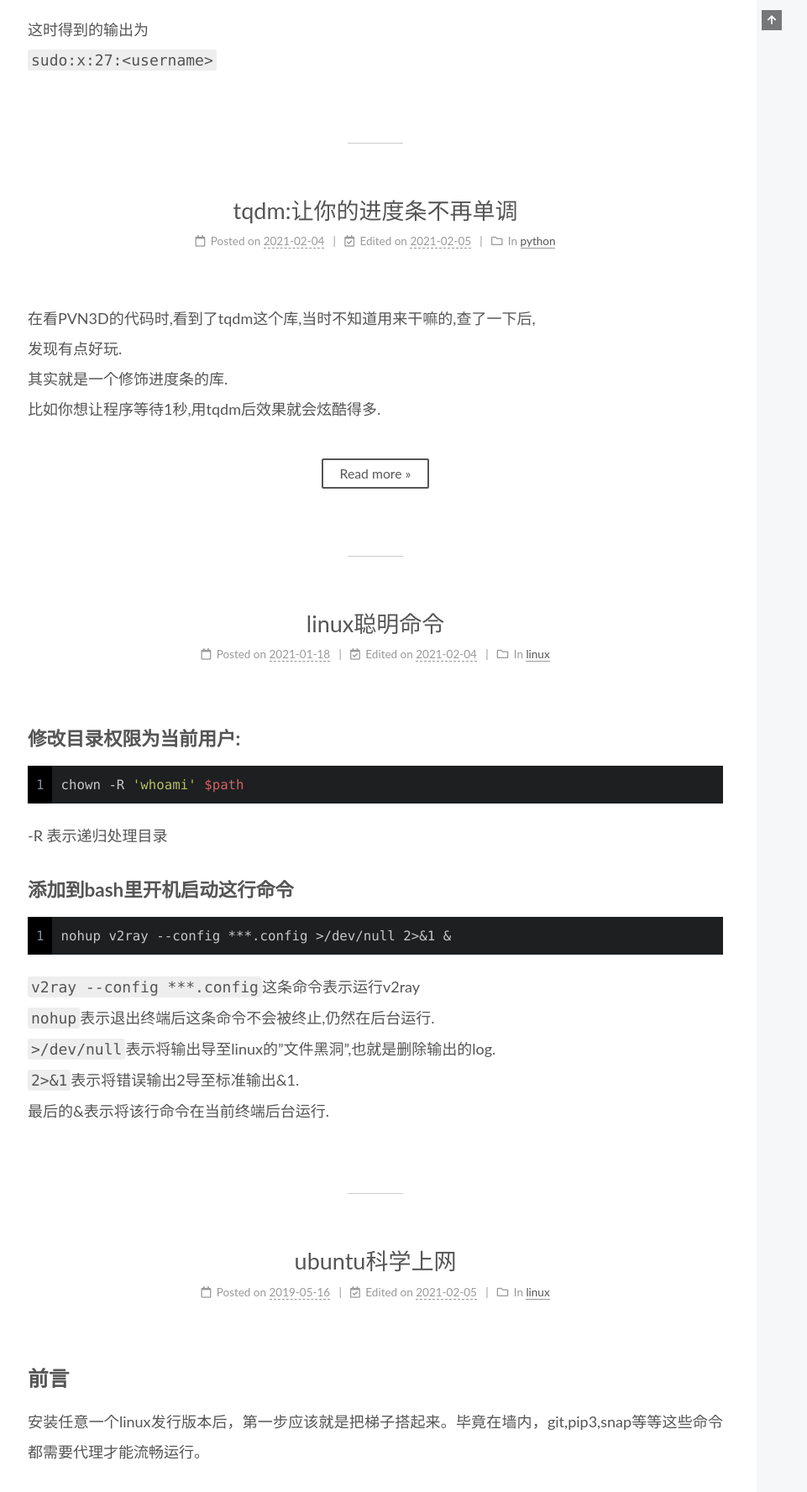
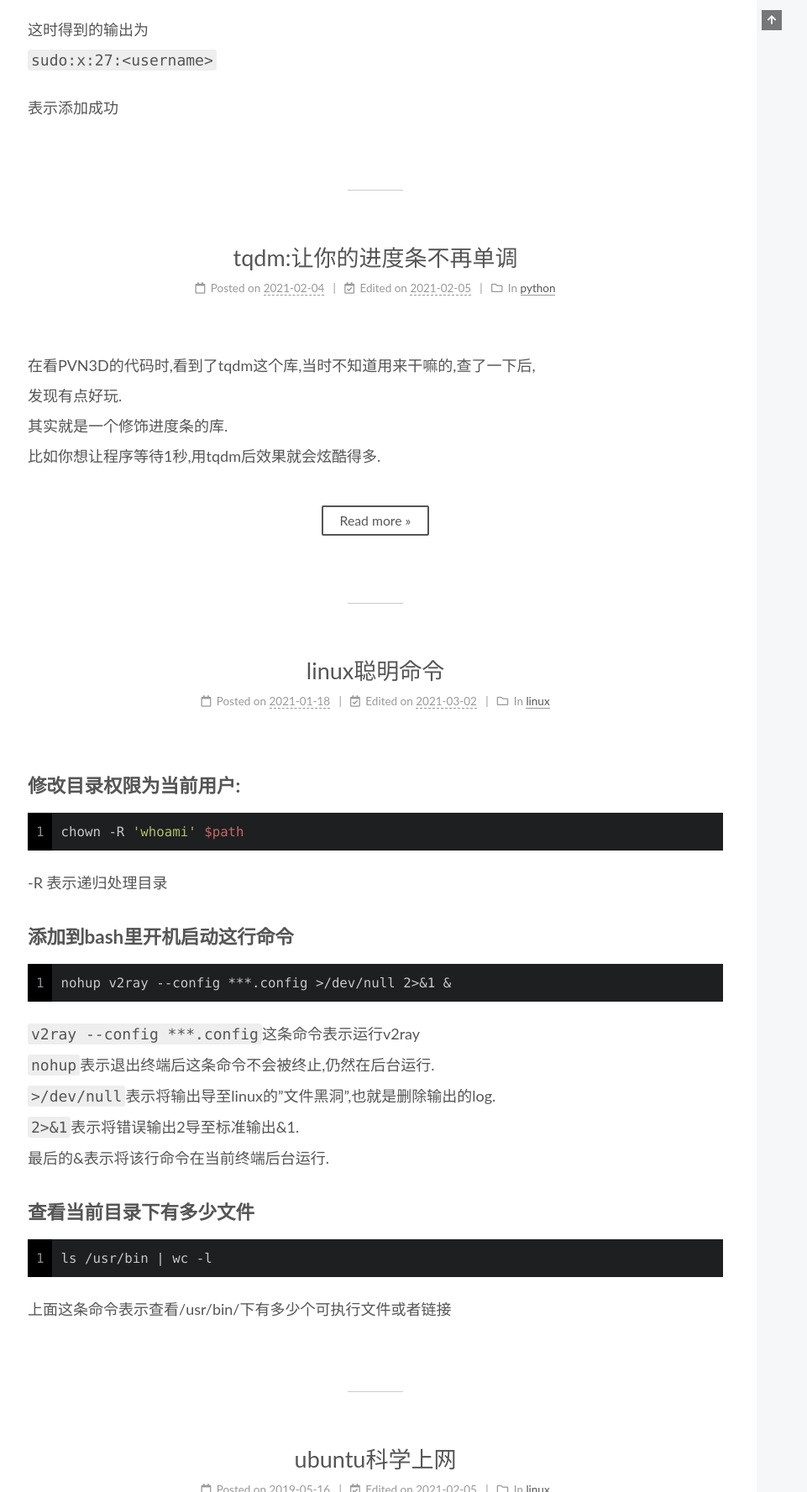
Before and after one commit to saprrow/saprrow.github.io, a plain HTML site: page index.html in a window 1280 px wide. Shown: the part 864-2641 px from the top of the page at 84% size, without its empty margins (319-1280 px from the left). Drawn offline with nearby package versions, Linux system fonts and the light colour scheme; some packages are replaced by stand-ins of ours; a script that the page names is missing.

Commit message:
Site updated: 2021-03-02 19:38:17

```diff
--- a/index.html
+++ b/index.html
@@ -194,7 +194,7 @@
               <span class="post-meta-item-text">Posted on</span>
 
 
-              <time title="Created: 2021-02-21 16:48:36 / Modified: 17:00:03" itemprop="dateCreated datePublished" datetime="2021-02-21T16:48:36+08:00">2021-02-21</time>
+              <time title="Created: 2021-02-21 16:48:36 / Modified: 17:00:54" itemprop="dateCreated datePublished" datetime="2021-02-21T16:48:36+08:00">2021-02-21</time>
             </span>
             <span class="post-meta-item">
               <span class="post-meta-item-icon">
@@ -227,6 +227,7 @@
 <h2 id="确认是否添加root权限"><a href="#确认是否添加root权限" class="headerlink" title="确认是否添加root权限"></a>确认是否添加root权限</h2><figure class="highlight bash"><table><tr><td class="gutter"><pre><span class="line">1</span><br><span class="line">2</span><br></pre></td><td class="code"><pre><span class="line">su - &lt;username&gt;</span><br><span class="line">grep <span class="string">&#x27;^sudo&#x27;</span> /etc/group</span><br></pre></td></tr></table></figure>
 
 <p>这时得到的输出为<br><code>sudo:x:27:&lt;username&gt;</code></p>
+<p>表示添加成功</p>
 
 
     </div>
@@ -358,7 +359,7 @@
                   <i class="far fa-calendar-check"></i>
                 </span>
                 <span class="post-meta-item-text">Edited on</span>
-                <time title="Modified: 2021-02-04 12:18:31" itemprop="dateModified" datetime="2021-02-04T12:18:31+08:00">2021-02-04</time>
+                <time title="Modified: 2021-03-02 19:37:37" itemprop="dateModified" datetime="2021-03-02T19:37:37+08:00">2021-03-02</time>
               </span>
             <span class="post-meta-item">
               <span class="post-meta-item-icon">
@@ -385,6 +386,8 @@
 <p>-R 表示递归处理目录</p>
 <h3 id="添加到bash里开机启动这行命令"><a href="#添加到bash里开机启动这行命令" class="headerlink" title="添加到bash里开机启动这行命令"></a>添加到bash里开机启动这行命令</h3><figure class="highlight bash"><table><tr><td class="gutter"><pre><span class="line">1</span><br></pre></td><td class="code"><pre><span class="line">nohup v2ray --config ***.config &gt;/dev/null 2&gt;&amp;1 &amp;</span><br></pre></td></tr></table></figure>
 <p><code>v2ray --config ***.config</code>这条命令表示运行v2ray<br><code>nohup</code>表示退出终端后这条命令不会被终止,仍然在后台运行.<br><code>&gt;/dev/null</code>表示将输出导至linux的”文件黑洞”,也就是删除输出的log.<br><code>2&gt;&amp;1</code>表示将错误输出2导至标准输出&amp;1.<br>最后的&amp;表示将该行命令在当前终端后台运行.</p>
+<h3 id="查看当前目录下有多少文件"><a href="#查看当前目录下有多少文件" class="headerlink" title="查看当前目录下有多少文件"></a>查看当前目录下有多少文件</h3><figure class="highlight bash"><table><tr><td class="gutter"><pre><span class="line">1</span><br></pre></td><td class="code"><pre><span class="line">ls /usr/bin | wc -l</span><br></pre></td></tr></table></figure>
+<p>上面这条命令表示查看/usr/bin/下有多少个可执行文件或者链接</p>
 
 
     </div>
```
Also changed, not shown: 2021/01/18/linux聪明命令/index.html (+5 -3 lines), 2021/02/21/linux添加新用户并设置root权限/index.html (+3 -2 lines).
